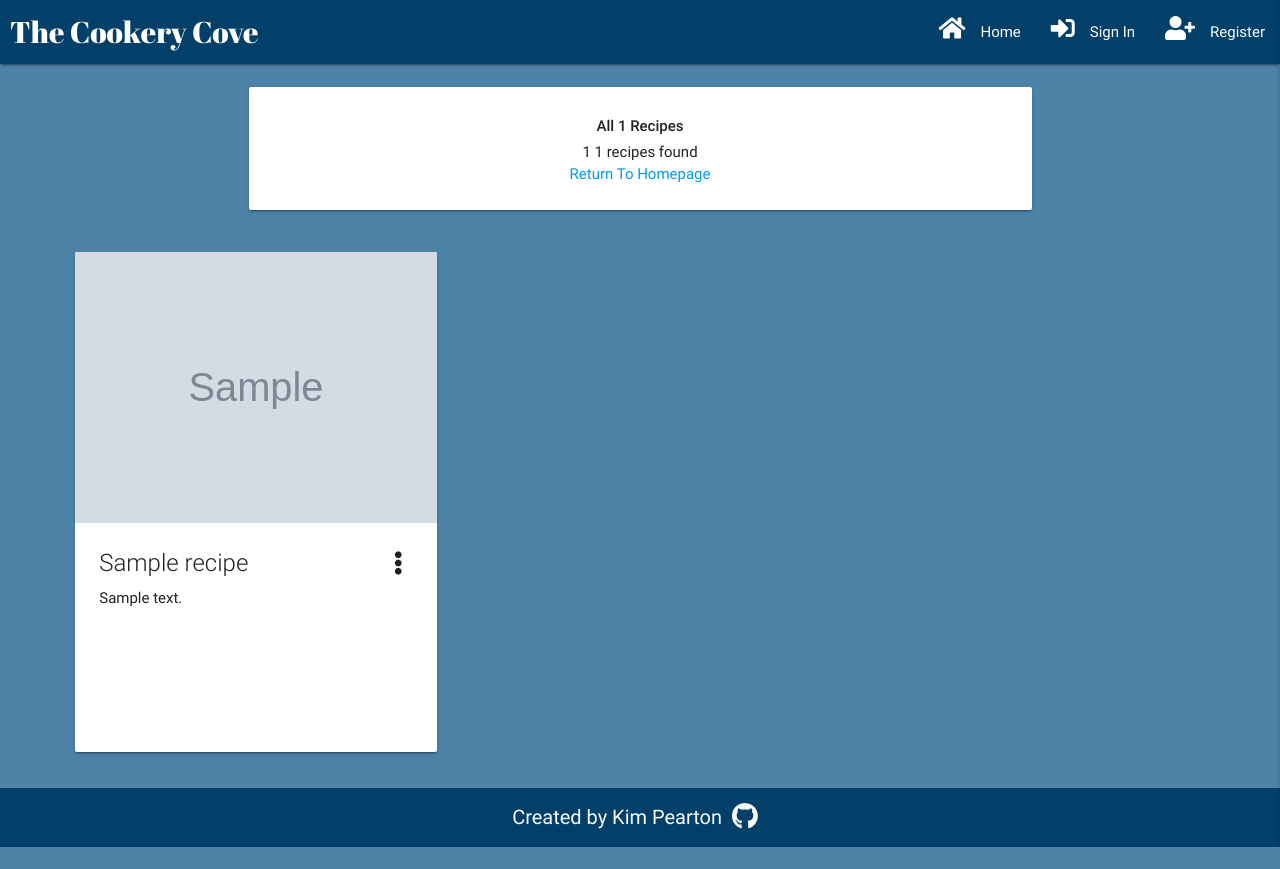
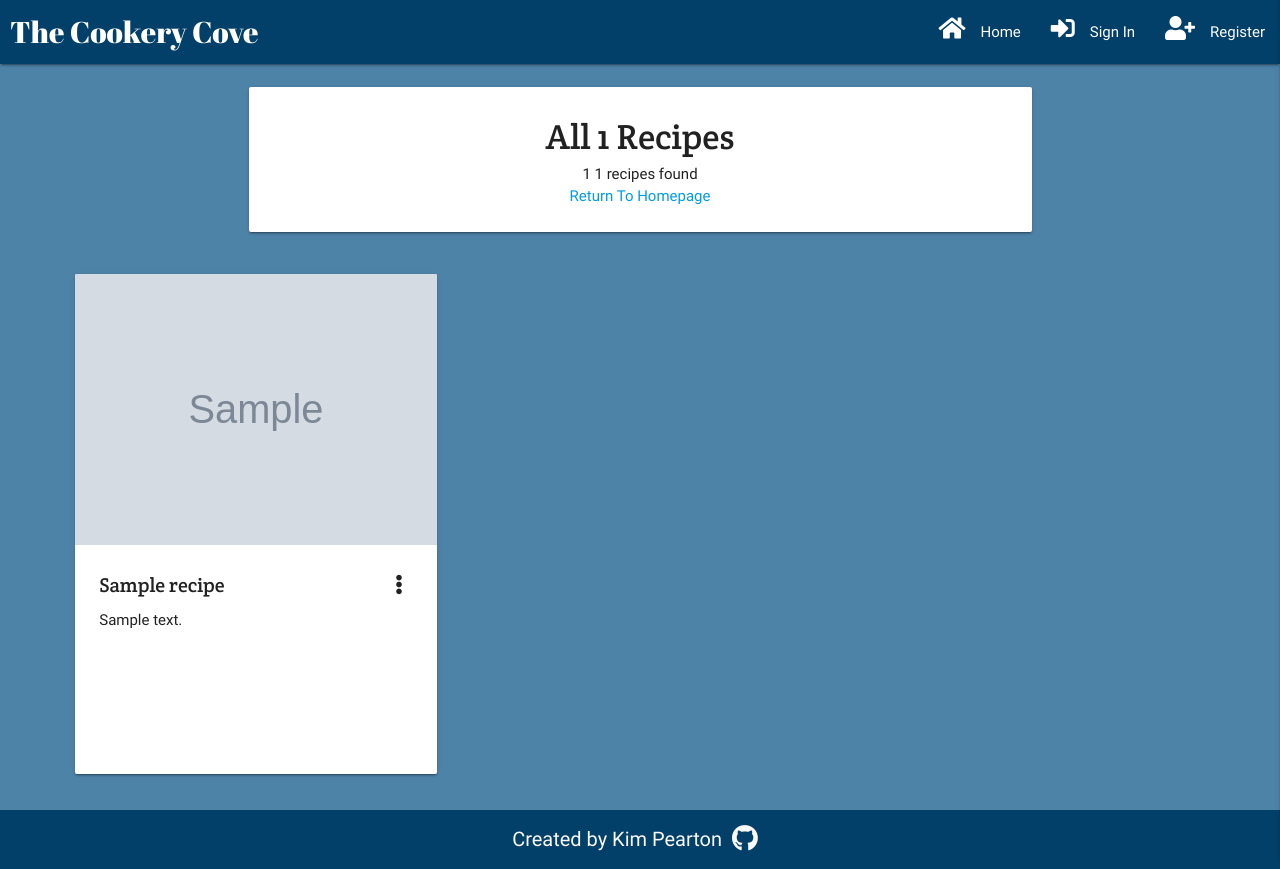
Before and after one commit to Code-Institute-Submissions/the-cookery-cove, a Flask app: page /recipes_by_cuisine/1 in a window 1280 px wide. Before the commit the page ends 847 px from the top, so only its background shows below. Run offline with Flask 2, Linux system fonts and the light colour scheme; grey boxes marked "Sample" are stand-in pictures; a database or web service that is not in the repository returns one stand-in record (values such as "Sample title"); some libraries are stand-ins or nearby versions.

Commit message:
Add styles for recipes_by_cuisine

```diff
--- a/static/css/styles.css
+++ b/static/css/styles.css
@@ -161,9 +161,32 @@ i {
     margin-top: 15px;
 }
 
+.recipe-info-all {
+    padding-left: 12px;
+    padding-top: 10px;
+}
+
+
 /*-- Headings --*/
 
 .cuisine-heading {
     font-family:'Crete Round', serif;
     font-size: 20px;
 }
+
+.card-image {
+    width: 100%;
+    height: auto;
+}
+
+/*-- Headings --*/
+
+.page-heading {
+    font-family:'Crete Round', serif;
+    font-size: 35px;
+}
+
+.recipe-heading {
+    font-family:'Crete Round', serif;
+    font-size: 20px !important;
+}
```
